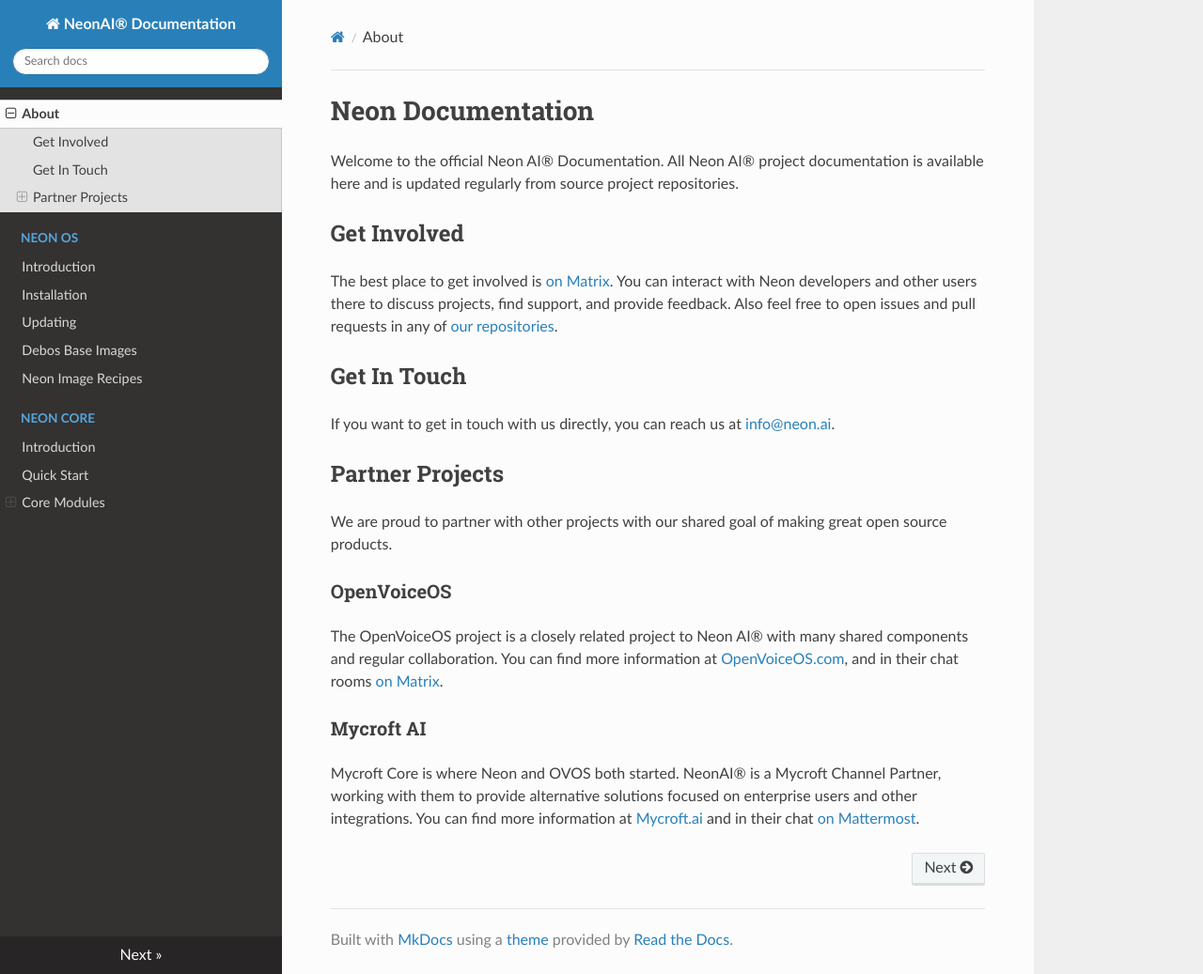
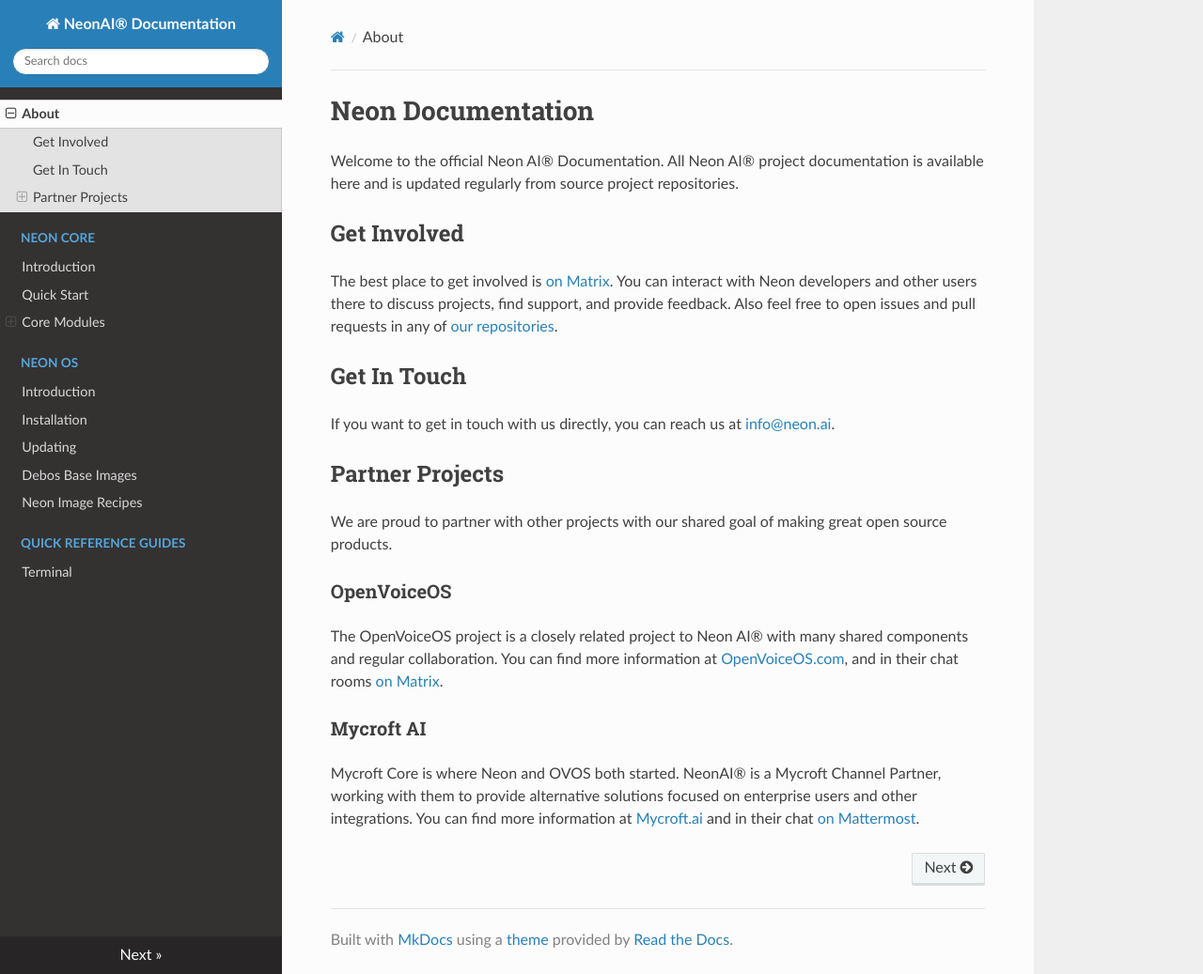
Before and after one commit to NeonGeckoCom/neon-docs, an MkDocs documentation site: the page built from docs/index.md, in a window 1280 px wide and 1037 px high. Shown: the whole window at 94% size. Built offline with MkDocs 1.6.1, drawn with Linux system fonts in a browser that asks for light colours; nearby versions of some CDN libraries.

Commit message:
Add terminal docs Update automation to run on any push for now

```diff
--- a/mkdocs.yml
+++ b/mkdocs.yml
@@ -4,19 +4,21 @@
 
 nav:
     - About: index.md
+    - Neon Core:
+          - Introduction: neon_core/index.md
+          - Quick Start: neon_core/quick_start.md
+          - Core Modules:
+                - Messagebus: neon_core/neon_messagebus.md
+                - Speech: neon_core/neon_speech.md
+                - Audio: neon_core/neon_audio.md
+                - Skills: neon_core/neon_skills.md
+                - GUI: neon_core/neon_gui.md
+                - Enclosure: neon_core/neon_enclosure.md
     - Neon OS:
         - Introduction: neon_os/index.md
         - Installation: neon_os/neon_os_installation.md
         - Updating: neon_os/neon_os_updates.md
         - Debos Base Images: neon_os/neon_debos.md
         - Neon Image Recipes: neon_os/neon_image_recipe.md
-    - Neon Core:
-          - Introduction: neon_core/index.md
-          - Quick Start: neon_core/quick_start.md
-          - Core Modules:
-              - Messagebus: neon_core/neon_messagebus.md
-              - Speech: neon_core/neon_speech.md
-              - Audio: neon_core/neon_audio.md
-              - Skills: neon_core/neon_skills.md
-              - GUI: neon_core/neon_gui.md
-              - Enclosure: neon_core/neon_enclosure.md
+    - Quick Reference Guides:
+          - Terminal: quick_reference/terminal.md
```
Also changed, not shown: docs/quick_reference/terminal.md (added, +28 -0 lines), 1 other file.
